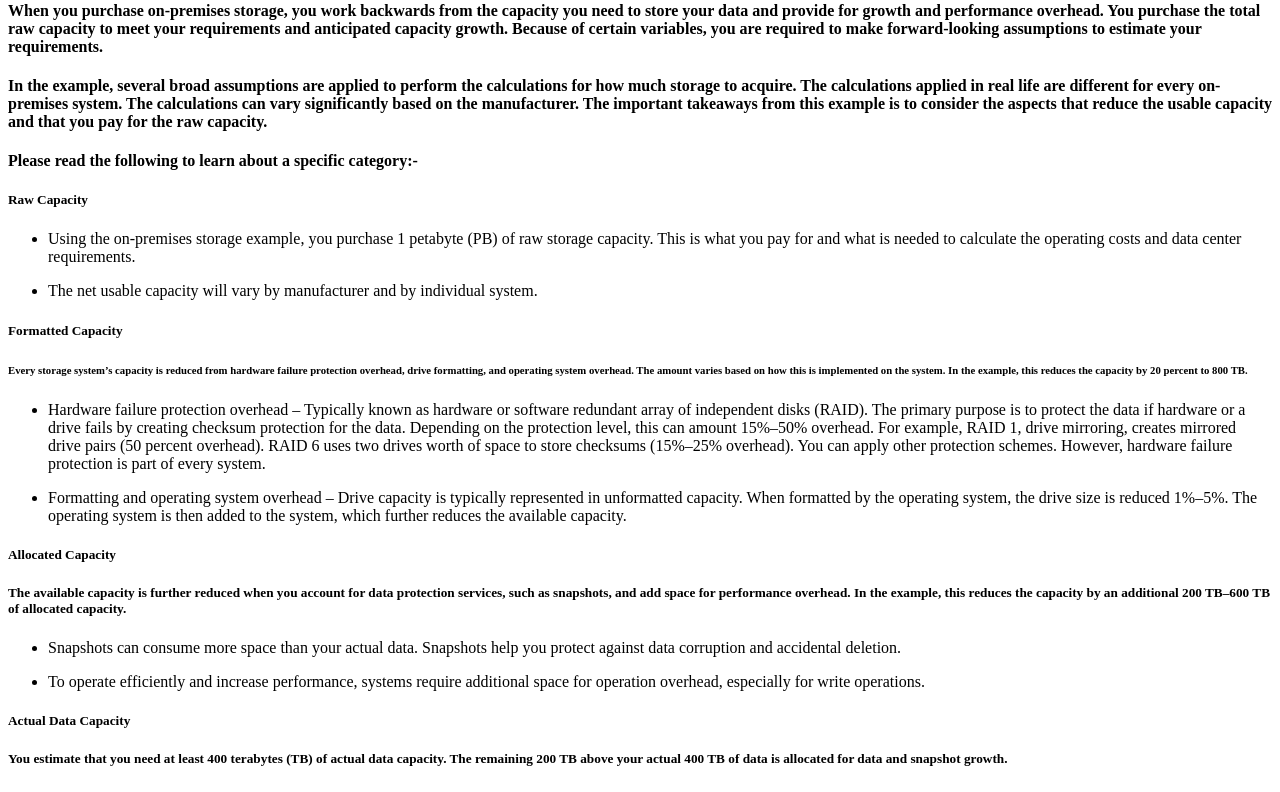
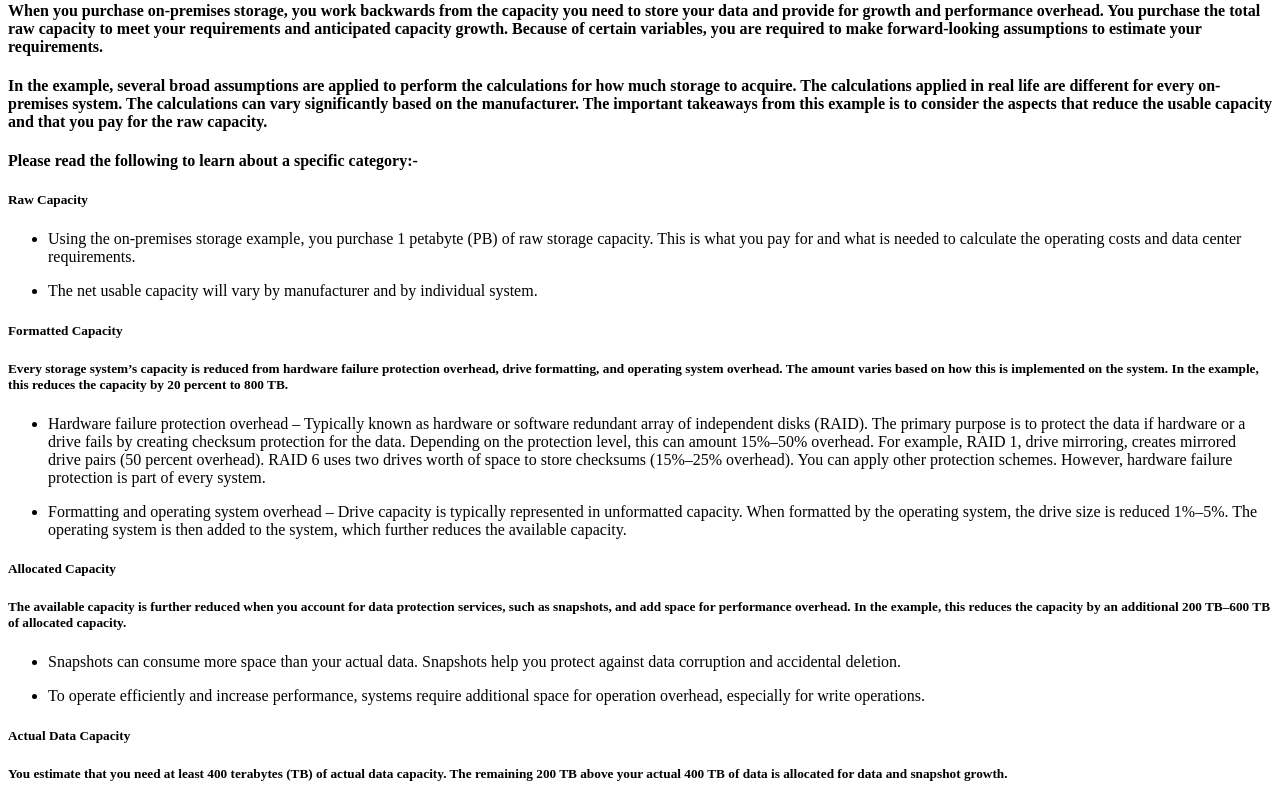
Before and after one commit to AshTechieDevOps/blogs, a Jekyll site: the page built from _posts/2022-10-19-AWS-Storage-Core.md, in a window 1280 px wide. Shown: the part 3033-3825 px from the top of the page. Built offline with Jekyll 4.4.1, drawn with Linux system fonts in a browser that asks for light colours; our own code applies the rules of GitHub Pages for plain Markdown files.

```diff
--- a/_posts/2022-10-19-AWS-Storage-Core.md
+++ b/_posts/2022-10-19-AWS-Storage-Core.md
@@ -102,7 +102,7 @@ Moving storage workloads to the cloud has been one of the main ways chief inform
 
 ##### Formatted Capacity
 
-###### Every storage system's capacity is reduced from hardware failure protection overhead, drive formatting, and operating system overhead. The amount varies based on how this is implemented on the system. In the example, this reduces the capacity by 20 percent to 800 TB.
+##### Every storage system's capacity is reduced from hardware failure protection overhead, drive formatting, and operating system overhead. The amount varies based on how this is implemented on the system. In the example, this reduces the capacity by 20 percent to 800 TB.
 
 -   Hardware failure protection overhead – Typically known as hardware or software redundant array of independent disks (RAID). The primary purpose is to protect the data if hardware or a drive fails by creating checksum protection for the data. Depending on the protection level, this can amount 15%–50% overhead. For example, RAID 1, drive mirroring, creates mirrored drive pairs (50 percent overhead). RAID 6 uses two drives worth of space to store checksums (15%–25% overhead). You can apply other protection schemes. However, hardware failure protection is part of every system.
 
```
